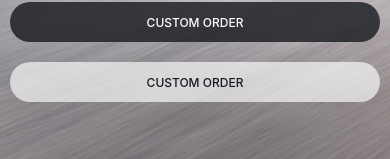
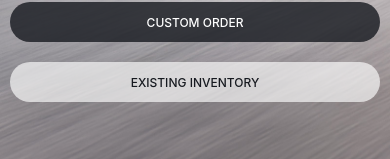
Before and after one commit to Jeremyobrien/TeslaApp, a React Native app: screen / in a window 390 px wide. Shown: the part 682-841 px from the top of the page. Built offline with nearby package versions, Linux system fonts and the light colour scheme.

Commit message:
Complete button component

```diff
--- a/components/CarItem/index.js
+++ b/components/CarItem/index.js
@@ -18,8 +18,19 @@ const CarItem = (props) => {
             </View>
 
             <View style={styles.buttonsContainer}>
-                <StyledButton type="primary"/>
-                <StyledButton type="secondary"/>
+                <StyledButton type="primary"
+                              content={"Custom Order"}
+                              onPress={()=> {
+                                  console.warn("Custom Order was pressed");
+                              }}
+                            />
+
+                <StyledButton type="secondary"
+                              content={"Existing Inventory"}
+                              onPress={()=> {
+                                  console.warn("Existing Inventory was pressed");
+                              }}
+                            />
             </View>
         </View>
     );
--- a/components/StyledButton/index.js
+++ b/components/StyledButton/index.js
@@ -4,7 +4,7 @@ import styles from './styles';
 
 const StyledButton = (props) => {
 
-    const type = props.type;
+    const { type, content, onPress } = props;
 
     const backgroundColor = type === 'primary' ? '#171A20CC' : '#FFFFFFA6';
     const textColor = type === 'primary' ? '#FFFFFF' : '#171A20';
@@ -13,10 +13,8 @@ const StyledButton = (props) => {
         <View style={styles.container}>
             <Pressable
             style={[styles.button, {backgroundColor: backgroundColor}]}
-            onPress={() => {
-                console.warn('hey there')
-            }}>
-                <Text style={[styles.text, {color: textColor}]}>Custom Order</Text>
+            onPress={() => onPress() }>
+                <Text style={[styles.text, {color: textColor}]}>{content}</Text>
             </Pressable>
         </View>
     );
```
